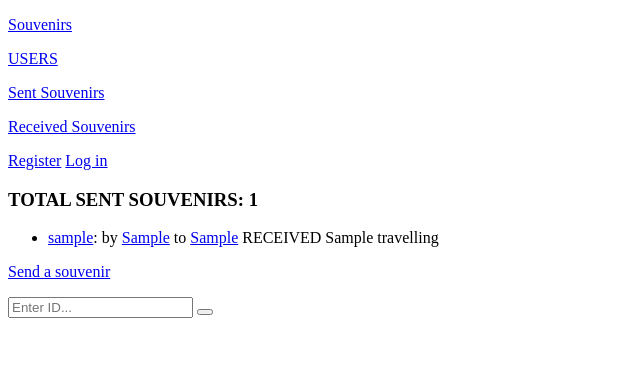
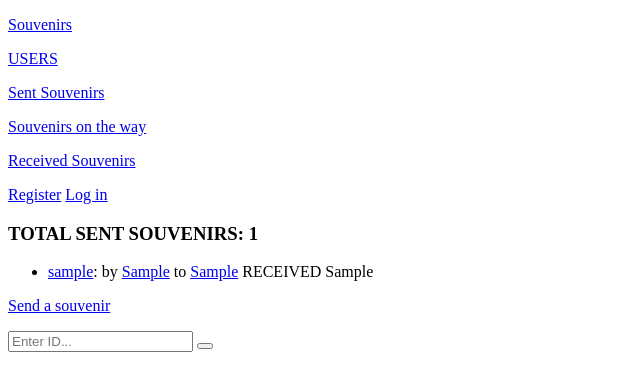
Before and after one commit to Patrick2490/GET_A_SOUVENIR_project, a Django app: template souvenirs_app/templates/souvenirs_app/souvenirs.html in a window 1280 px wide. Shown: the part 26-417 px from the top of the page, without its empty margins (0-640 px from the left). Run offline with Django 3.2, Linux system fonts and the light colour scheme; the template is opened without the code that fills it: most values are stand-ins (such as "Sample title", 1, 10 or a date in 2020).

Commit message:
all the souvenirs are separated to sent, received and on the way

```diff
--- a/souvenirs_app/forms.py
+++ b/souvenirs_app/forms.py
@@ -16,7 +16,7 @@ class UpdateSouvenirBySendUserForm(forms.ModelForm):
 class UpdateSouvenirByReceiveUserForm(forms.ModelForm):
     class Meta:
         model = Souvenir
-        fields = ['receive_user_message', 'receive_user_img', 'status']
+        fields = ['receive_user_message', 'receive_user_img']
 
 
 class UserInfoForm(forms.ModelForm):
--- a/souvenirs_app/models.py
+++ b/souvenirs_app/models.py
@@ -72,7 +72,7 @@ class Souvenir(models.Model):
     def get_absolute_url(self):
         return reverse('souvenirs_app:souvenir', kwargs={'souvenir_slug': self.slug})
 
-    def travelling(self):
+    def on_the_way(self):
         return f'{(self.receive_date - self.send_date).days} days'
 
     class Meta:
--- a/souvenirs_app/templates/souvenirs_app/base.html
+++ b/souvenirs_app/templates/souvenirs_app/base.html
@@ -18,6 +18,9 @@
     <a href="{%  url 'souvenirs_app:send_user_souvenirs' %}">Sent Souvenirs</a>
 </p>
 <p>
+    <a href="{%  url 'souvenirs_app:on_the_way_user_souvenirs' %}">Souvenirs on the way</a>
+</p>
+<p>
     <a href="{%  url 'souvenirs_app:receive_user_souvenirs' %}">Received Souvenirs</a>
 </p>
 {% if user.is_authenticated %}
@@ -35,7 +38,7 @@
 {% block content %}{% endblock content %}
 <p>
     <form action="{% url 'souvenirs_app:search_souvenir' %}" method="get" class="d-flex editContent">
-        <input type="search" placeholder="Enter ID..." name="search" class="form-control" required=" ">
+        <input type="search" placeholder="Enter ID..." name="search" class="form-control" required="">
         <button type="submit" >
             <span class="fa fa-search" aria-hidden="true"></span>
         </button>
--- a/souvenirs_app/templates/souvenirs_app/receive_user_souvenirs.html
+++ b/souvenirs_app/templates/souvenirs_app/receive_user_souvenirs.html
@@ -13,6 +13,8 @@
                 <a href="{{ souvenir.send_user.get_absolute_url }}">{{ souvenir.send_user }}</a>
                 to
                 <a href="{{ souvenir.receive_user.get_absolute_url }}">{{ souvenir.receive_user }}</a>
+                {{ souvenir.status }}
+                {{ souvenir.on_the_way }}
         {% empty %}
             <li>No souvenirs have been received yet</li>
         {% endfor %}
--- a/souvenirs_app/templates/souvenirs_app/search_list.html
+++ b/souvenirs_app/templates/souvenirs_app/search_list.html
@@ -12,6 +12,7 @@
                 to
                 <a href="{{ souvenir.receive_user.get_absolute_url }}">{{ souvenir.receive_user }}</a>
                 {{ souvenir.status }}
+                {{ souvenir.on_the_way }}
         {% empty %}
             <li>No souvenirs have been sent yet</li>
         {% endfor %}
--- a/souvenirs_app/templates/souvenirs_app/send_user_souvenirs.html
+++ b/souvenirs_app/templates/souvenirs_app/send_user_souvenirs.html
@@ -13,6 +13,10 @@
                 <a href="{{ souvenir.send_user.get_absolute_url }}">{{ souvenir.send_user }}</a>
                 to
                 <a href="{{ souvenir.receive_user.get_absolute_url }}">{{ souvenir.receive_user }}</a>
+                {{ souvenir.status }}
+                {% if souvenir.status == 'RECEIVED' %}
+                    {{ souvenir.on_the_way }}
+                {% endif %}
         {% empty %}
             <li>No souvenirs have been sent yet</li>
         {% endfor %}
--- a/souvenirs_app/templates/souvenirs_app/souvenir.html
+++ b/souvenirs_app/templates/souvenirs_app/souvenir.html
@@ -7,7 +7,7 @@
         to
         <a href="{{ souvenir.receive_user.get_absolute_url }}">{{ souvenir.receive_user }}</a>
     <h3>Status: {{ souvenir.status }}</h3>
-    <p>Travelling: {{ souvenir.travelling }}</p>
+    <p>On the way: {{ souvenir.on_the_way }}</p>
     <p>Message from sender: {{ souvenir.send_user_message }}</p>
     {% if souvenir.receive_user_img %}
         <img src="{{ souvenir.send_user_img.url }}" width="400" height="400" alt="img">
--- a/souvenirs_app/templates/souvenirs_app/souvenirs.html
+++ b/souvenirs_app/templates/souvenirs_app/souvenirs.html
@@ -12,7 +12,9 @@
                 to
                 <a href="{{ souvenir.receive_user.get_absolute_url }}">{{ souvenir.receive_user }}</a>
                 {{ souvenir.status }}
-                {{ souvenir.travelling }}
+                {% if souvenir.status == 'RECEIVED' %}
+                    {{ souvenir.on_the_way }}
+                {% endif %}
 {#                {{ souvenir.receive_date|date:'d/m/Y' }}#}
         {% empty %}
             <li>No souvenirs have been sent yet</li>
--- a/souvenirs_app/urls.py
+++ b/souvenirs_app/urls.py
@@ -12,6 +12,7 @@ urlpatterns = [
     path('update_souvenir_by_send_user/<slug:souvenir_slug>/', views.UpdateSouvenirBySendUser.as_view(), name='update_souvenir_by_send_user'),
     path('update_souvenir_by_receive_user/<slug:souvenir_slug>/', views.UpdateSouvenirByReceiveUser.as_view(), name='update_souvenir_by_receive_user'),
     path('send_user_souvenirs/', views.SendUserSouvenirsView.as_view(), name='send_user_souvenirs'),
+    path('on_the_way_user_souvenirs/', views.OnTheWayUserSouvenirsView.as_view(), name='on_the_way_user_souvenirs'),
     path('receive_user_souvenirs/', views.ReceiveUserSouvenirsView.as_view(), name='receive_user_souvenirs'),
     path('user_infos/', views.UserInfoListView.as_view(), name='user_infos'),
     path('user_info/<slug:user_info_slug>/', views.UserInfoDetailView.as_view(), name='user_info'),
```
Also changed, not shown: souvenirs_app/views.py (+11 -4 lines), db.sqlite3.
